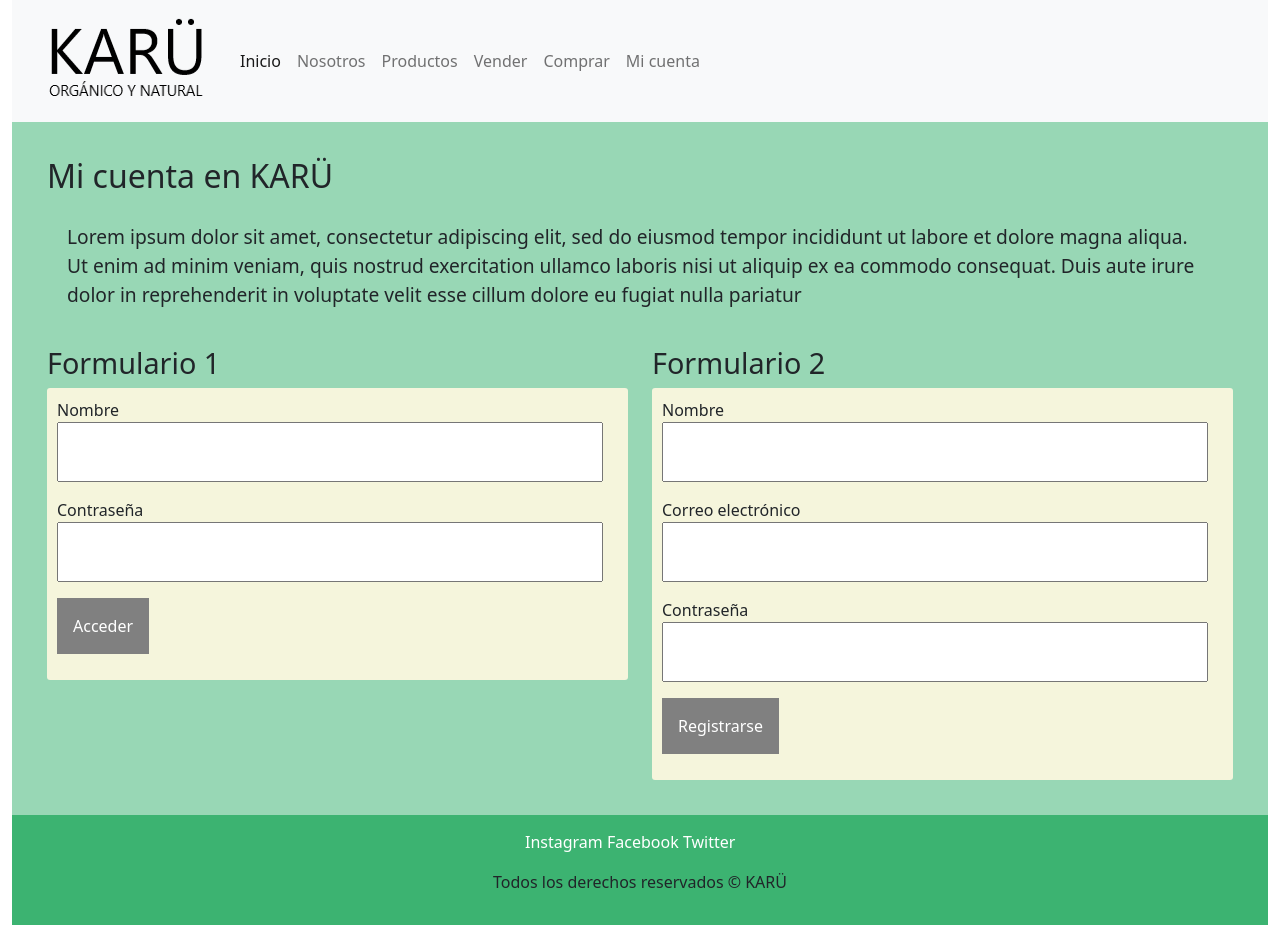
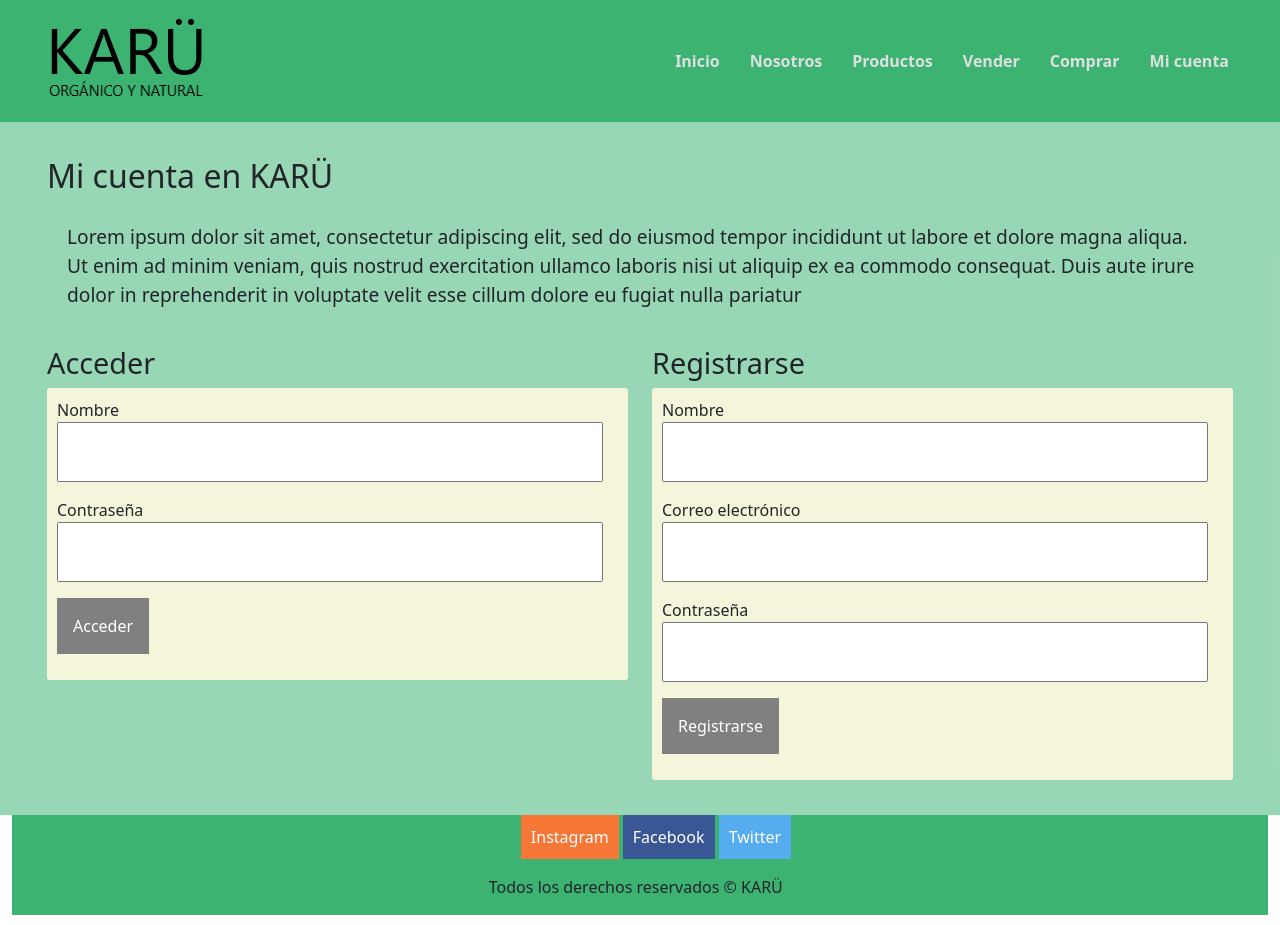
Before and after one commit to jpneveu/karu_sass, a website: page paginas/mi-cuenta.html in a window 1280 px wide. Drawn offline with nearby package versions, Linux system fonts and the light colour scheme.

Commit message:
actualizaciòn general de estilos

```diff
--- a/paginas/mi-cuenta.html
+++ b/paginas/mi-cuenta.html
@@ -15,38 +15,42 @@
         integrity="sha384-1BmE4kWBq78iYhFldvKuhfTAU6auU8tT94WrHftjDbrCEXSU1oBoqyl2QvZ6jIW3" crossorigin="anonymous">
 </head>
 <body class="container-fluid">
-    <header>
-        <div class="row">
+    <header class="header row fuente">
         <!--Logo y navegación con Bootstrap-->
-            <div class="col-lg-12 col-xs-12">
             <nav class="navbar navbar-expand-lg navbar-light bg-light">
-                    <div class="container-fluid">
-                        <a class="navbar-brand" href="../index.html"><img id="logo" src="../multimedia/logo.png"
-                                alt="logo"></a>
-                        <button class="navbar-toggler" type="button" data-bs-toggle="collapse"
-                            data-bs-target="#navbarNavAltMarkup" aria-controls="navbarNavAltMarkup"
-                            aria-expanded="false" aria-label="Toggle navigation">
+                <div class="container-fluid navAjustes">
+                    <a class="navbar-brand" href="../index.html"><img id="logo" src="../multimedia/logo.png" alt="logo"></a>
+                    <button class="navbar-toggler" type="button" data-bs-toggle="collapse" data-bs-target="#navbarNav"
+                        aria-controls="navbarNav" aria-expanded="false" aria-label="Toggle navigation">
                         <span class="navbar-toggler-icon"></span>
                     </button>
-                        <div class="collapse navbar-collapse show" id="navbarNavAltMarkup">
-                            <div class="navbar-nav">
-                                <a class="nav-link active" aria-current="page" href="../index.html">Inicio</a>
+                    <div class="collapse navbar-collapse paginasDelMenu" id="navbarNav">
+                        <ul class="navbar-nav">
+                            <li class="nav-item">
+                                <a class="nav-link CambioDeColoreNav" aria-current="page" href="../index.html">Inicio</a>
+                            </li>
+                            <li class="nav-item">
                                 <a class="nav-link" href="../paginas/nosotros.html">Nosotros</a>
+                            </li>
+                            <li class="nav-item">
                                 <a class="nav-link" href="../paginas/productos.html">Productos</a>
+                            </li>
+                            <li class="nav-item">
                                 <a class="nav-link" href="../paginas/vender.html">Vender</a>
+                            </li>
+                            <li class="nav-item">
                                 <a class="nav-link" href="../paginas/comprar.html">Comprar</a>
+                            </li>
+                            <li class="nav-item">
                                 <a class="nav-link" href="../paginas/mi-cuenta.html">Mi cuenta</a>
-                            </div>
+                            </li>
+                        </ul>
                     </div>
                 </div>
             </nav>
-            </div>
-        </div>
-        <!--Fin de Logo y navegación-->
         </header>
-    <main class="contenidoPrincipal">
+    <main class="row contenidoPrincipal">
         <section>
-            <div class="row">
                 <div class="col-lg-12 col-xs-12">
                     <h1 class="titulo">Mi cuenta en KARÜ</h1>
                     <p class="parrafo">Lorem ipsum dolor sit amet, consectetur adipiscing elit, sed do eiusmod tempor
@@ -56,14 +60,12 @@
                         commodo consequat.
                         Duis aute irure dolor in reprehenderit in voluptate velit esse cillum dolore eu fugiat nulla
                         pariatur</p>
-                <div>
             </div>
         </section>
-        <!--Contenido principal-->
         <section>
             <div class="row">
                 <article class="col-lg-6 col-xs-12">
-                    <h2 class="subtitulo">Formulario 1</h2>
+                    <h2 class="subtitulo">Acceder</h2>
                     <!--Primer formulario-->
                     <form>
                         <div class="elementosFormulario">
@@ -79,7 +81,7 @@
                     <!--Fin de primer formulario-->
                 </article>
                 <article class="col-lg-6 col-xs-12">
-                    <h2 class="subtitulo">Formulario 2</h2>
+                    <h2 class="subtitulo">Registrarse</h2>
                     <!--Segundo formulario-->
                     <form>
                         <div class="elementosFormulario">
@@ -106,9 +108,9 @@
                     <div class="col-lg-12 col-xs-12">
                         <nav>
                             <ul>
-                                <li><a href="https://www.instagram.com/">Instagram</a></li>
-                                <li><a href="https://es-la.facebook.com/">Facebook</a></li>
-                                <li><a href="https://twitter.com/">Twitter</a></li>
+                                <li class="btn--instagram"><a href="https://www.instagram.com/">Instagram</a></li>
+                                <li class="btn--facebook"><a href="https://es-la.facebook.com/">Facebook</a></li>
+                                <li class="btn--twitter"><a href="https://twitter.com/">Twitter</a></li>
                             </ul>
                         </nav>
                     </div>
--- a/scss/_contenido.scss
+++ b/scss/_contenido.scss
@@ -9,7 +9,7 @@ html{
     font-family: Arial, Helvetica, sans-serif;
 }
 
-main{
+.contenidoPrincipal{
     background-color:$fondo-central;
     padding: 35px;
 
--- a/scss/_footer.scss
+++ b/scss/_footer.scss
@@ -3,12 +3,11 @@ footer{
     display: flex;
     justify-content:center;
     align-items: center;
-    padding:15px;
-
 }
 footer li{
     list-style-type: none;
     display: inline-block;
+    padding: 10px;
 }
 
 footer li a{
--- a/scss/_variablesColor.scss
+++ b/scss/_variablesColor.scss
@@ -16,6 +16,7 @@ twitter:#55acee
 .parrafo--resaltado{ /*Extend*/
 	@extend .parrafo;
 	background-color: #FFDC80;
+	margin-top: 15px;
 }
 
 @mixin color-subtitulo {/*Mixin*/
--- a/scss/main.scss
+++ b/scss/main.scss
@@ -1,4 +1,5 @@
 @import "variablesColor";
+@import "header";
 @import "contenido";
 @import "footer";
 @import "formulario"
```
Also changed, not shown: paginas/comprar.html (+26 -23 lines), paginas/nosotros.html (+26 -23 lines), paginas/productos.html (+26 -23 lines), paginas/vender.html (+26 -25 lines), css/main.css. Lines whose indentation alone changed are shown as unchanged.
